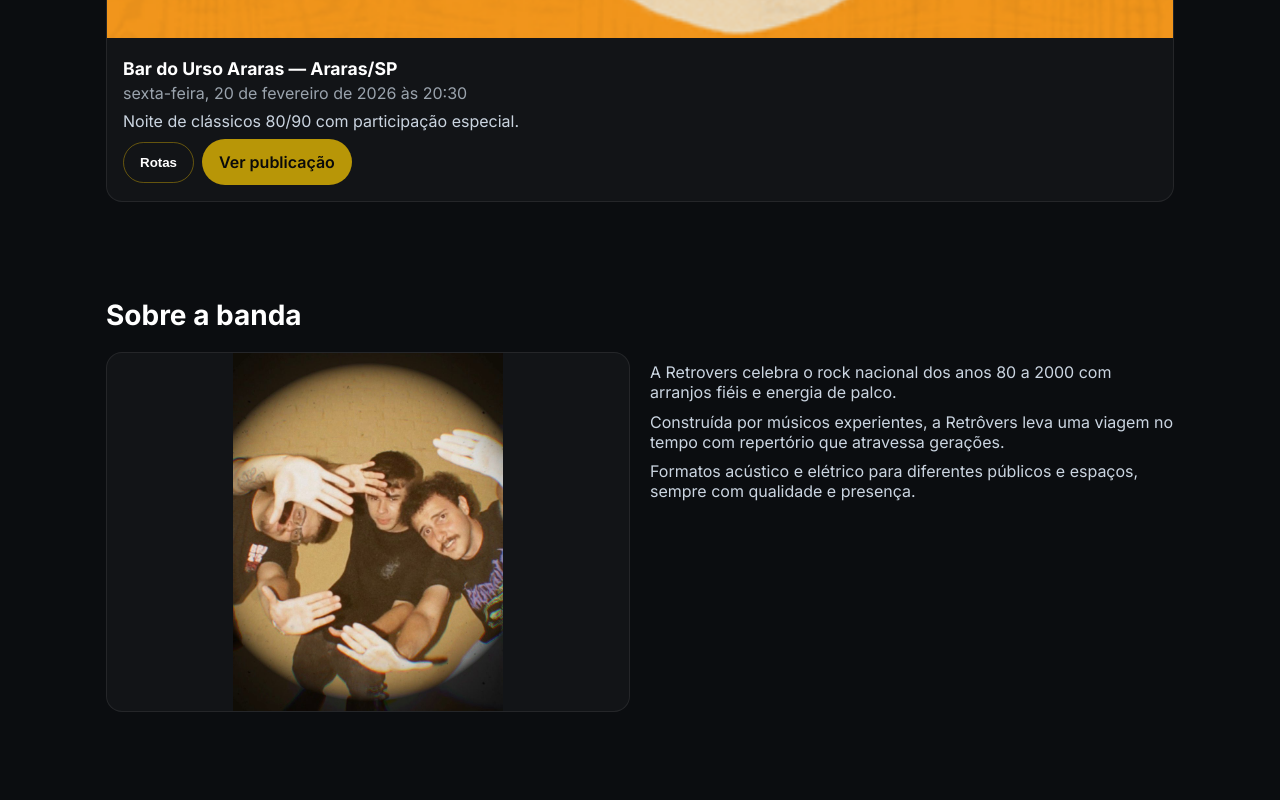
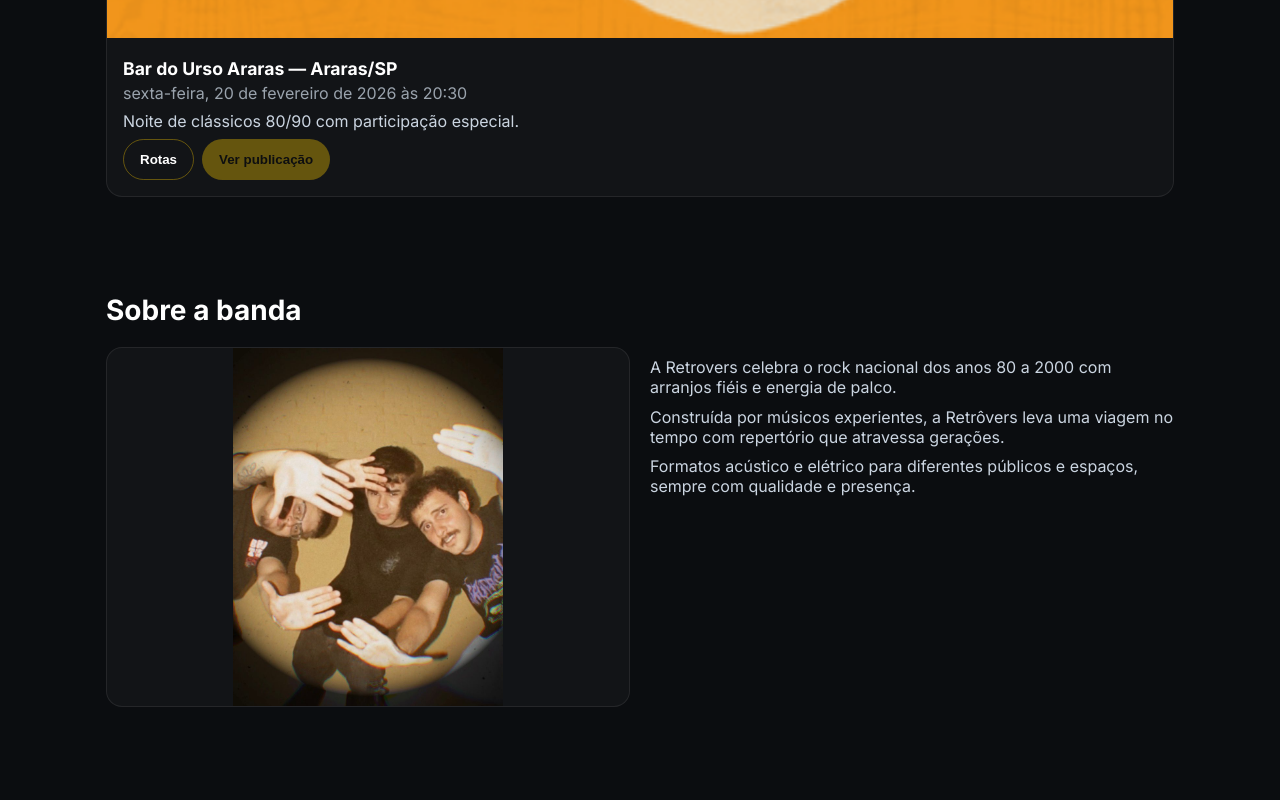
Before and after one commit to italovarzone/banda-retrovers, a Next.js app: page / in a window 1280 px wide. Shown: the part 1060-1860 px from the top of the page. Built offline with nearby package versions, Linux system fonts and the light colour scheme.

Commit message:
fix: handle missing publication URL in show card and update button states

```diff
--- a/app/globals.css
+++ b/app/globals.css
@@ -55,6 +55,12 @@ html {
 }
 .btn:hover {
   background: color-mix(in oklab, var(--fg) 6%, transparent);
+}
+.btn:disabled,
+.btn[aria-disabled="true"] {
+  opacity: 0.5;
+  cursor: not-allowed;
+  pointer-events: none;
 }
 .btn-accent {
   background: var(--accent);
--- a/components/ShowCard.js
+++ b/components/ShowCard.js
@@ -65,9 +65,17 @@ export default function ShowCard({ show }){
         <p className="show-desc">{show.description}</p>
         <div className="show-actions">
           <button className="btn btn-outline-accent" onClick={()=>setOpen(true)}>Rotas</button>
-          {show.postUrl && (
-            <a className="btn btn-accent" href={show.postUrl} target="_blank" rel="noopener noreferrer">Ver publicação</a>
-          )}
+          {(() => {
+            const hasPost = typeof show.postUrl === 'string' && show.postUrl.trim().length > 0
+            if (hasPost) {
+              return (
+                <a className="btn btn-accent" href={show.postUrl} target="_blank" rel="noopener noreferrer">Ver publicação</a>
+              )
+            }
+            return (
+              <button className="btn btn-accent" disabled title="Sem publicação disponível">Ver publicação</button>
+            )
+          })()}
         </div>
       </div>
 
--- a/data/band.json
+++ b/data/band.json
@@ -31,7 +31,7 @@
       "description": "Noite de clássicos 80/90 com participação especial.",
       "link": "https://maps.app.goo.gl/Gnku26kfFDPXRwTWA",
       "location": { "lat": -22.3604094, "lng": -47.3885957, "address": "Bar do Urso Araras, Araras - SP" },
-      "postUrl": "https://www.instagram.com/p/XXXXXXXXXXX/"
+      "postUrl": ""
     }
   ],
   "contact": {
@@ -39,7 +39,6 @@
     "message": "Olá! Gostaria de mais informações para contratar a banda Retrovers. Podemos conversar?"
   },
   "playlists": {
-    "spotify": "https://open.spotify.com/playlist/XXXXXXXXXXXX",
     "apple": "https://music.apple.com/br/playlist/retrov%C3%AArs/pl.u-aZb0NJ0T18KNgpv"
   }
 }
```
